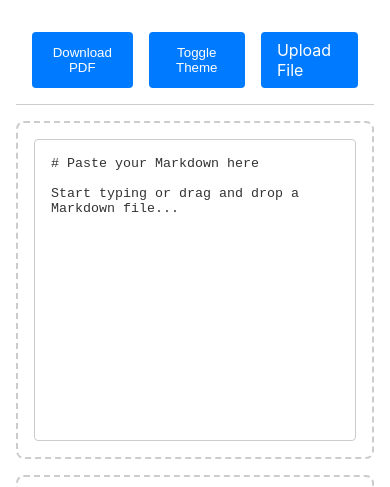
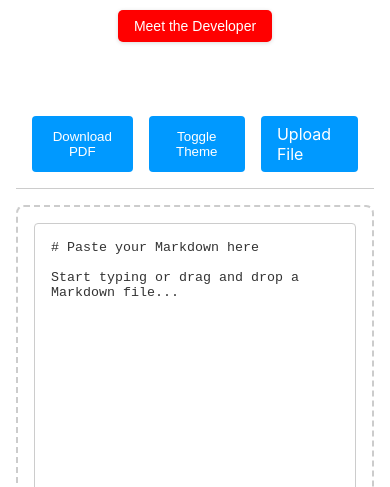
Before and after one commit to shahabuddin135/markdown-to-pdf-micro-saas, a plain HTML site: page index.html in a window 390 px wide. Shown: the top 487 px of the page. Drawn offline with nearby package versions, Linux system fonts and the light colour scheme.

Commit message:
add meet developr button

```diff
--- a/index.html
+++ b/index.html
@@ -37,6 +37,7 @@
         .container {
             display: flex;
             flex-direction: column;
+            margin-top: 5vh;
             height: 100vh;
             padding: 1rem;
         }
@@ -50,7 +51,7 @@
 
         .btn {
             padding: 0.5rem 1rem;
-            background-color: #007bff;
+            background-color: #0099ff;
             color: white;
             border: none;
             border-radius: 4px;
@@ -137,9 +138,51 @@
       flex-direction: column;
     }
   }
+
+  #meetDevButton {
+    position: fixed;
+    top: 20px;
+    right: 20px;
+    background-color: #ff0000;
+    color: #fff;
+    border: none;
+    padding: 10px 20px;
+    font-size: 16px;
+    border-radius: 5px;
+    cursor: pointer;
+    box-shadow: 0 2px 8px rgba(0,0,0,0.2);
+    transition: background-color 0.3s ease, transform 0.3s ease;
+    z-index: 1000;
+  }
+  #meetDevButton:hover {
+    background-color: #005fa3;
+  }
+
+  /* Responsive adjustments */
+  @media (max-width: 768px) {
+    #meetDevButton {
+      top: 10px;
+      right: 10px;
+      padding: 8px 16px;
+      font-size: 14px;
+      box-shadow: 0 1px 4px rgba(0, 0, 0, 0.15);
+    }
+  }
+
+  @media (max-width: 480px) {
+    #meetDevButton {
+      position: static;
+      margin: 10px auto;
+      display: block;
+      width: fit-content;
+    }
+  }
     </style>
 </head>
 <body>
+    <button id="meetDevButton" onclick="window.location.href='https://template-6-api.vercel.app/about'">
+        Meet the Developer
+    </button>
     <div class="container">
         <div class="toolbar">
             <button class="btn" id="downloadBtn">Download PDF</button>
```
Lines whose indentation alone changed are shown as unchanged.
